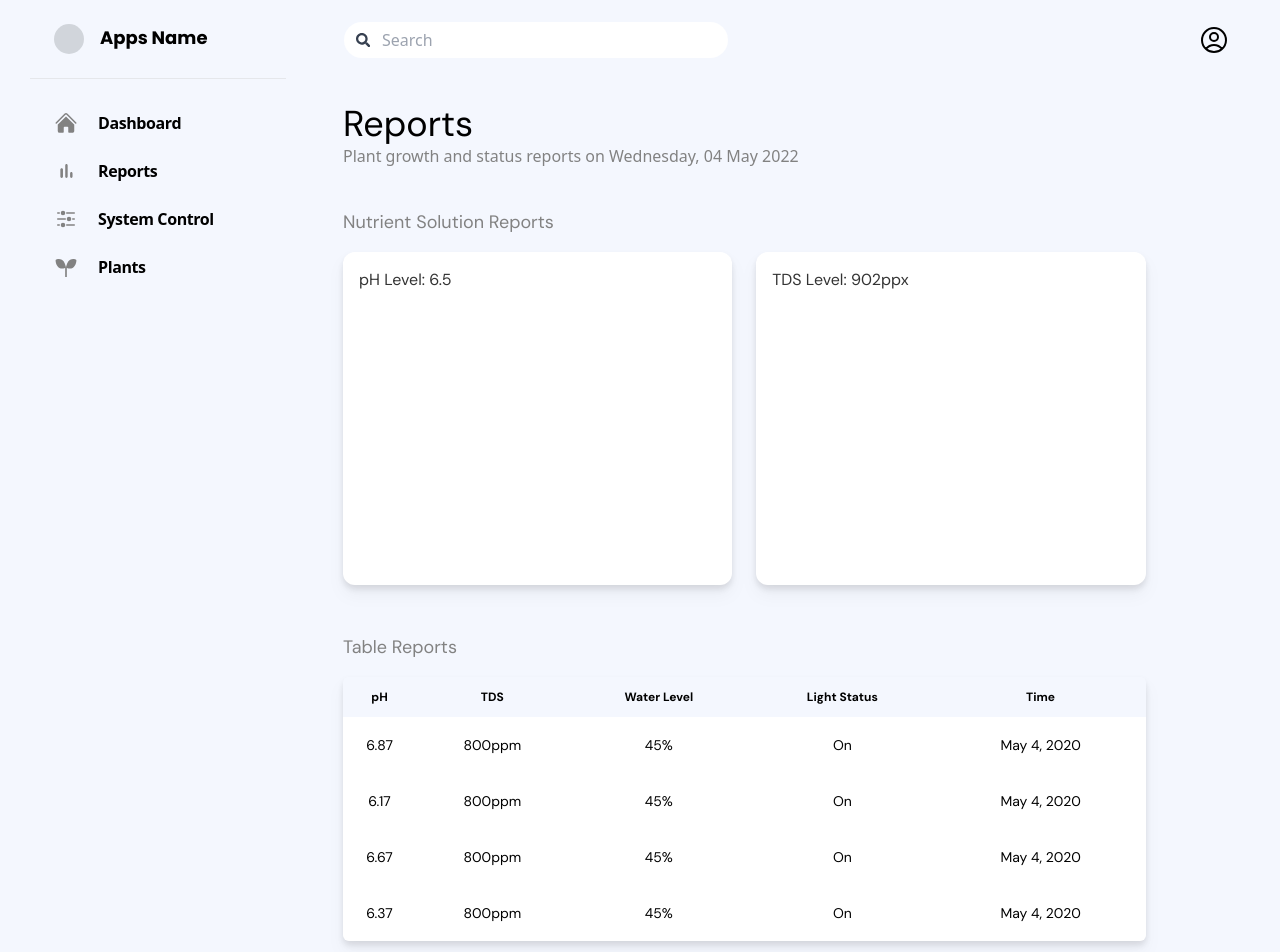
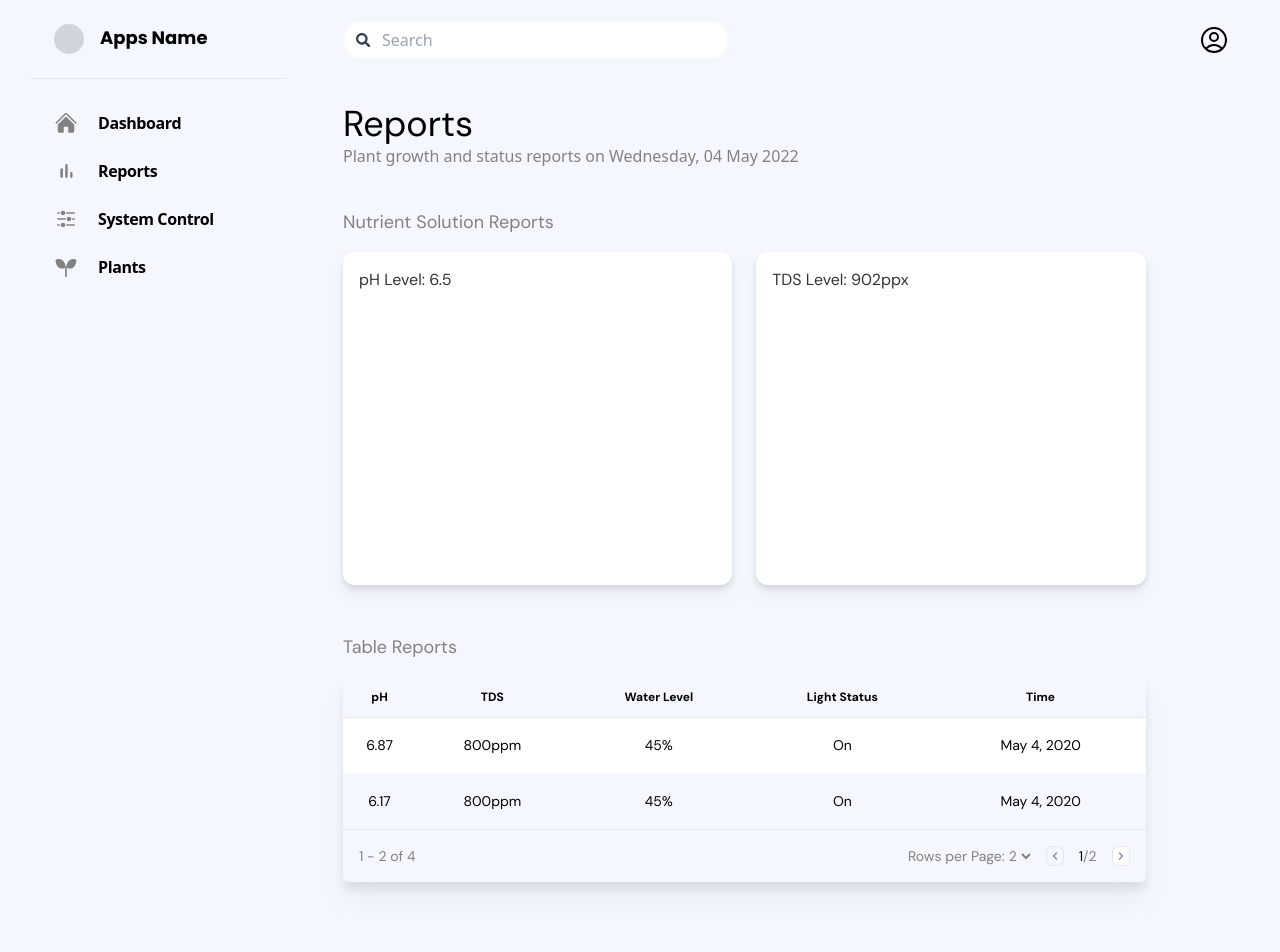
Before and after one commit to Capstone-C-01/frontend, a Next.js app: page /reports in a window 1280 px wide. Shown: the top 952 px of the page. After the commit the page ends 922 px from the top, so only its background shows below. Built offline with nearby package versions, Linux system fonts and the light colour scheme.

Commit message:
feat: added pagination for Table

```diff
--- a/src/components/Table/MainTable.jsx
+++ b/src/components/Table/MainTable.jsx
@@ -1,10 +1,10 @@
 import React, { useMemo } from 'react';
 import PropTypes from 'prop-types';
-import { useTable } from 'react-table';
+import { useTable, usePagination } from 'react-table';
 
 import classNames from '@/utils/classNames';
 
-const MainTable = ({ columnsList, dataList, className, ...props }) => {
+const MainTable = ({ columnsList, dataList, className, withPagination = true, ...props }) => {
   const columns = useMemo(
     () => [
       {
@@ -64,20 +64,43 @@ const MainTable = ({ columnsList, dataList, className, ...props }) => {
     []
   );
 
-  const { getTableProps, getTableBodyProps, headerGroups, rows, prepareRow } = useTable({
+  const {
+    getTableProps,
+    getTableBodyProps,
+    headerGroups,
+    prepareRow,
+    page,
+    canPreviousPage,
+    canNextPage,
+    pageOptions,
+    pageCount,
+    gotoPage,
+    nextPage,
+    previousPage,
+    setPageSize,
+    state: { pageIndex, pageSize }
+  } = useTable(
+    {
       columns,
-    data
-  });
+      data,
+      initialState: {
+        pageSize: 2
+      }
+    },
+    usePagination
+  );
+
+  console.log(page);
 
   return (
-    <table
-      {...getTableProps()}
+    <div
       className={classNames(
-        'w-full overflow-clip rounded-md font-dm-sans drop-shadow-lg',
+        'w-full overflow-clip rounded-md font-dm-sans drop-shadow-xl',
         className
       )}
     >
-      <thead className="h-10 bg-paleblue font-dm-sans-medium text-xs">
+      <table className="w-full" {...getTableProps()}>
+        <thead className="h-10 border-b bg-paleblue font-dm-sans-medium text-xs">
           {headerGroups.map((headerGroup, index) => (
             <tr key={index} {...headerGroup.getHeaderGroupProps()}>
               {headerGroup.headers.map((column, index) => (
@@ -89,10 +112,14 @@ const MainTable = ({ columnsList, dataList, className, ...props }) => {
           ))}
         </thead>
         <tbody {...getTableBodyProps()}>
-        {rows.map((row, index) => {
+          {page.map((row, index) => {
             prepareRow(row);
             return (
-            <tr className="h-14 bg-white text-center text-sm" key={index} {...row.getRowProps()}>
+              <tr
+                className="h-14 bg-white text-center text-sm even:bg-paleblue"
+                key={index}
+                {...row.getRowProps()}
+              >
                 {row.cells.map((cell, index) => {
                   return (
                     <td key={index} {...cell.getCellProps()}>
@@ -105,12 +132,90 @@ const MainTable = ({ columnsList, dataList, className, ...props }) => {
           })}
         </tbody>
       </table>
+      {withPagination && (
+        <div className="pagination flex w-full justify-between border-t bg-paleblue p-4 font-dm-sans-medium text-sm text-off-gray">
+          <div className="showed-row">
+            {Number(page[0].id) + 1} - {Number(page[page.length - 1].id) + 1} of {data.length}
+          </div>
+          <div className="control"></div>
+
+          <div className="right-control flex">
+            <div className="paging-control flex">
+              <p>Rows per Page: </p>
+              <select
+                value={pageSize}
+                onChange={(e) => {
+                  setPageSize(Number(e.target.value));
+                }}
+                className="bg-transparent focus-visible:outline-none"
+              >
+                {[1, 2, 3, 4, 5].map((pageSize) => (
+                  <option key={pageSize} value={pageSize}>
+                    {pageSize}
+                  </option>
+                ))}
+              </select>
+
+              <div className="ml-3 flex font-dm-sans-medium">
+                <button
+                  className={classNames('rounded-md border', canPreviousPage && 'bg-white')}
+                  disabled={!canPreviousPage}
+                  onClick={() => previousPage()}
+                >
+                  <svg
+                    width="16"
+                    height="16"
+                    viewBox="0 0 16 16"
+                    fill="none"
+                    xmlns="http://www.w3.org/2000/svg"
+                  >
+                    <path
+                      d="M9.5 11L6.5 8L9.5 5"
+                      stroke="#868FA0"
+                      stroke-width="1.5"
+                      stroke-linecap="round"
+                      stroke-linejoin="round"
+                    />
+                  </svg>
+                </button>
+                <div className="flex w-12 justify-center">
+                  <span className="text-black">{pageIndex + 1}</span>/
+                  <span>{pageOptions.length}</span>
+                </div>
+                <button
+                  className={classNames('rounded-md border', canNextPage && 'bg-white')}
+                  disabled={!canNextPage}
+                  onClick={() => nextPage()}
+                >
+                  <svg
+                    width="16"
+                    height="16"
+                    viewBox="0 0 16 16"
+                    fill="none"
+                    xmlns="http://www.w3.org/2000/svg"
+                  >
+                    <path
+                      d="M6.5 11L9.5 8L6.5 5"
+                      stroke="#868FA0"
+                      stroke-width="1.5"
+                      stroke-linecap="round"
+                      stroke-linejoin="round"
+                    />
+                  </svg>
+                </button>
+              </div>
+            </div>
+          </div>
+        </div>
+      )}
+    </div>
   );
 };
 
 MainTable.propTypes = {
   columnsList: PropTypes.array.isRequired,
   dataList: PropTypes.array.isRequired,
+  withPagination: PropTypes.bool,
   className: PropTypes.string
 };
 
```
Lines whose indentation alone changed are shown as unchanged.
